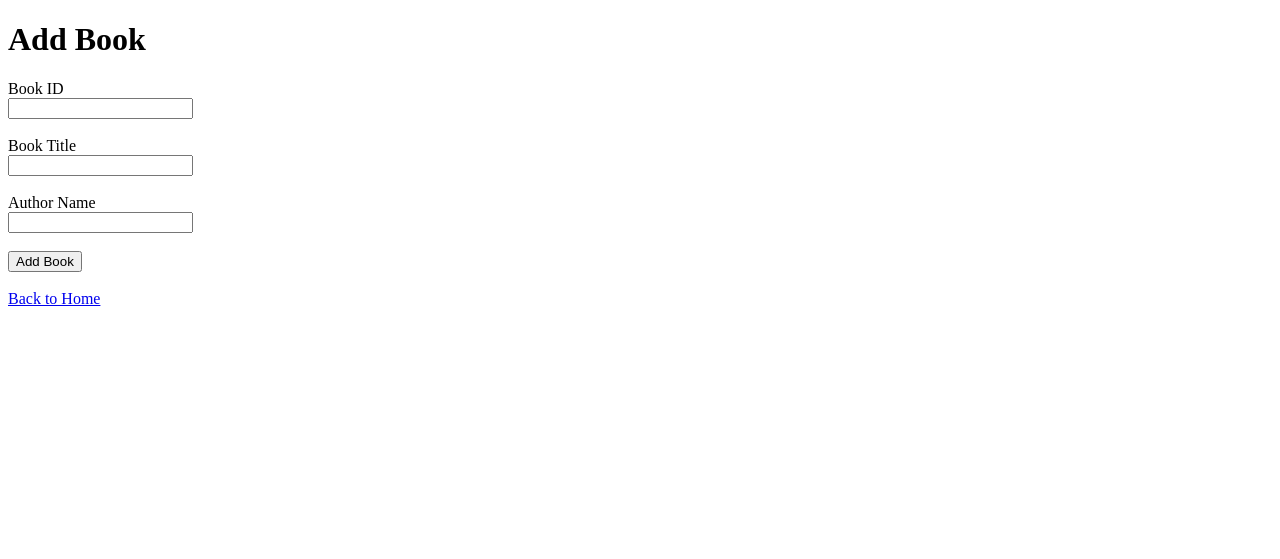
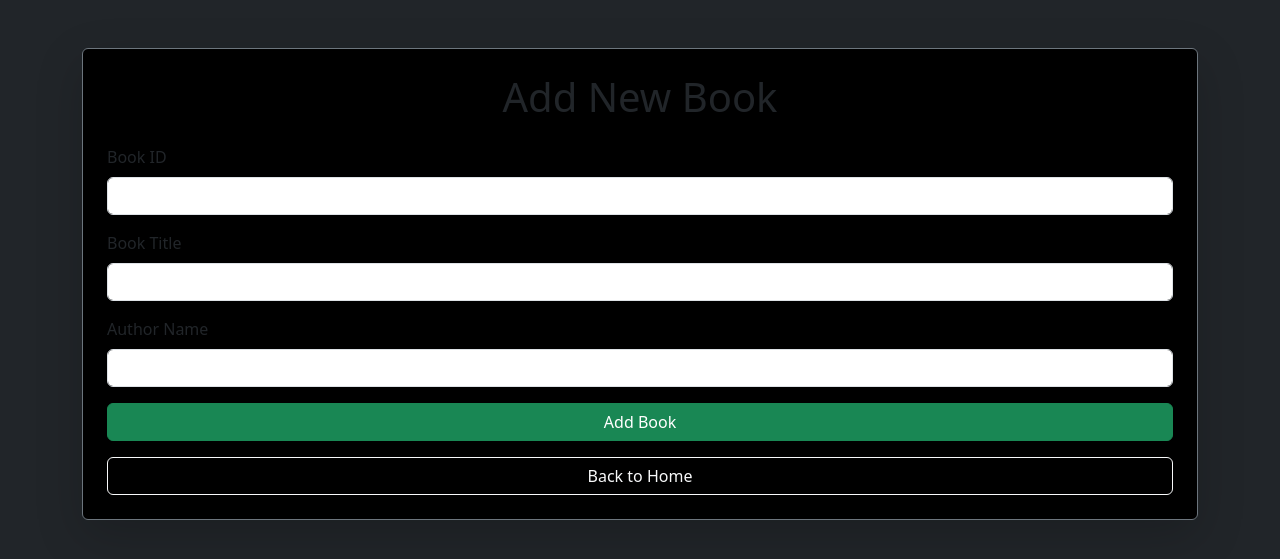
Before and after one commit to lakshya17-K/Library-Managment-, a Flask app: page /add in a window 1280 px wide. Shown: the top 559 px of the page. Run offline with Flask 3, Linux system fonts and the light colour scheme.

Commit message:
Revamp add_book.html with Bootstrap styling

```diff
--- a/templates/add_book.html
+++ b/templates/add_book.html
@@ -1,44 +1,90 @@
 <!DOCTYPE html>
-<html>
+<html lang="en">
+
 <head>
+
+    <meta charset="UTF-8">
+
+    <meta name="viewport"
+          content="width=device-width, initial-scale=1.0">
+
     <title>Add Book</title>
+
+    <link href="https://cdn.jsdelivr.net/npm/bootstrap@5.3.3/dist/css/bootstrap.min.css"
+          rel="stylesheet">
+
 </head>
-<body>
 
-    <h1>Add Book</h1>
+<body class="bg-dark text-light">
 
-    <form method="POST">
+    <div class="container mt-5">
 
-        <label>Book ID</label>
-        <br>
+        <div class="card bg-black border-secondary shadow-lg p-4">
 
-        <input type="number" name="id" required>
+            <h1 class="mb-4 text-center">
+                Add New Book
+            </h1>
 
-        <br><br>
+            <form method="POST">
 
-        <label>Book Title</label>
-        <br>
+                <div class="mb-3">
 
-        <input type="text" name="title" required>
+                    <label class="form-label">
+                        Book ID
+                    </label>
 
-        <br><br>
+                    <input type="number"
+                           name="id"
+                           class="form-control"
+                           required>
 
-        <label>Author Name</label>
-        <br>
+                </div>
 
-        <input type="text" name="author" required>
+                <div class="mb-3">
 
-        <br><br>
+                    <label class="form-label">
+                        Book Title
+                    </label>
 
-        <button type="submit">
-            Add Book
-        </button>
+                    <input type="text"
+                           name="title"
+                           class="form-control"
+                           required>
 
-    </form>
+                </div>
 
-    <br>
+                <div class="mb-3">
 
-    <a href="/">Back to Home</a>
+                    <label class="form-label">
+                        Author Name
+                    </label>
+
+                    <input type="text"
+                           name="author"
+                           class="form-control"
+                           required>
+
+                </div>
+
+                <button type="submit"
+                        class="btn btn-success w-100">
+
+                    Add Book
+
+                </button>
+
+            </form>
+
+            <a href="/"
+               class="btn btn-outline-light mt-3">
+
+                Back to Home
+
+            </a>
+
+        </div>
+
+    </div>
 
 </body>
 </html>
```
